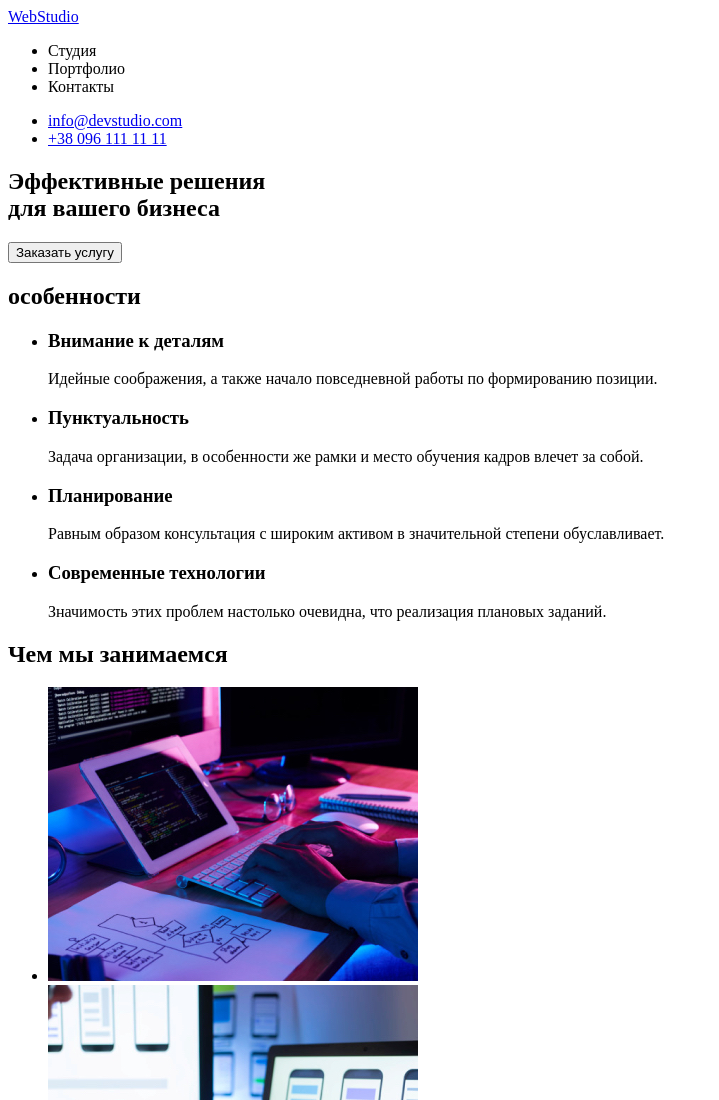
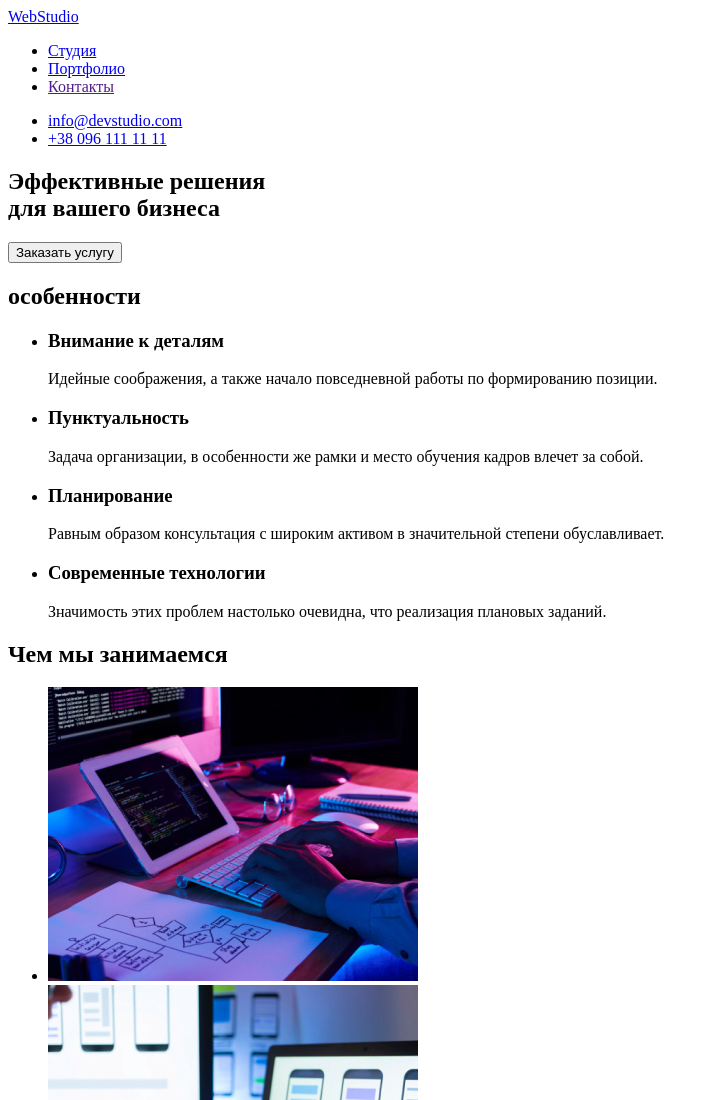
Before and after one commit to DjEcape/goit-markup-hw-01, a plain HTML site: page index.html in a window 1280 px wide. Shown: the top 1100 px of the page, without its empty margins (0-719 px from the left). Drawn offline with Linux system fonts and the light colour scheme.

Commit message:
found mistake
update nav

```diff
--- a/index.html
+++ b/index.html
@@ -12,9 +12,9 @@
       <nav>
         <a href="./">WebStudio</a>
         <ul>
-          <li><a href=""></a>Студия</li>
-          <li><a href=""></a>Портфолио</li>
-          <li><a href=""></a>Контакты</li>
+          <li><a href="./">Студия</a></li>
+          <li><a href="portfolio.html">Портфолио</a></li>
+          <li><a href="">Контакты</a></li>
         </ul>
       </nav>
       <ul>
```
